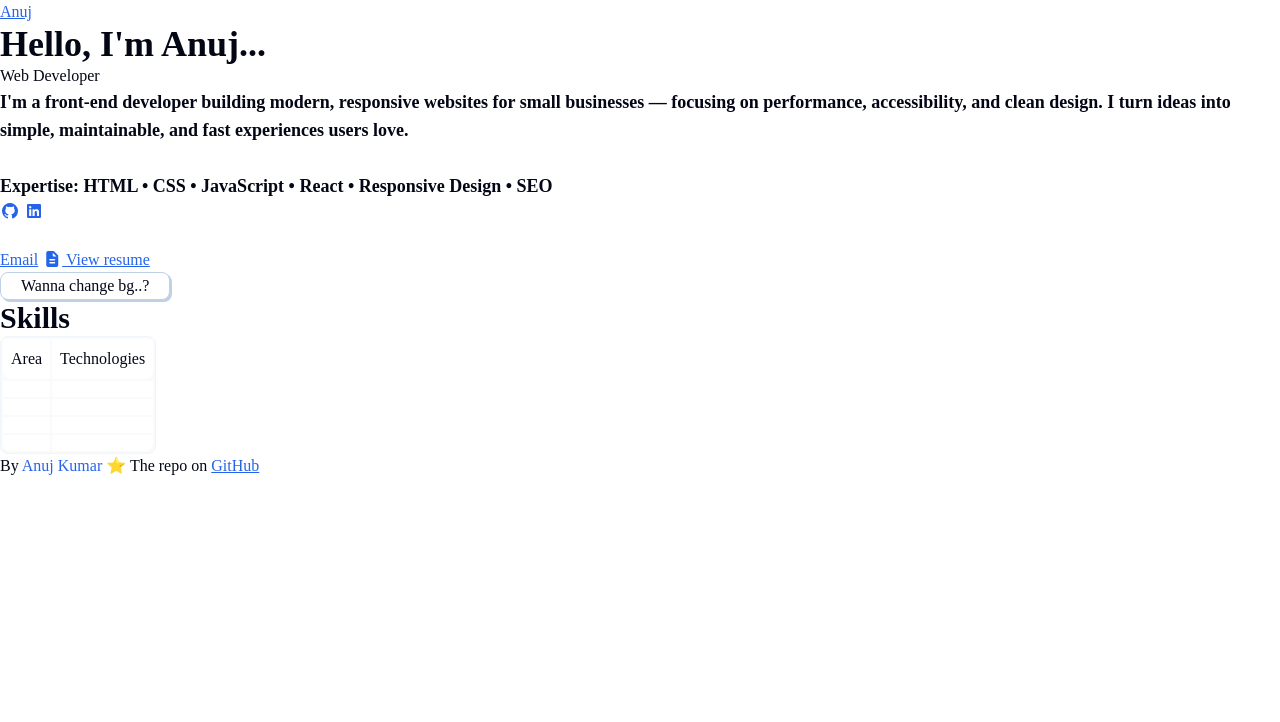
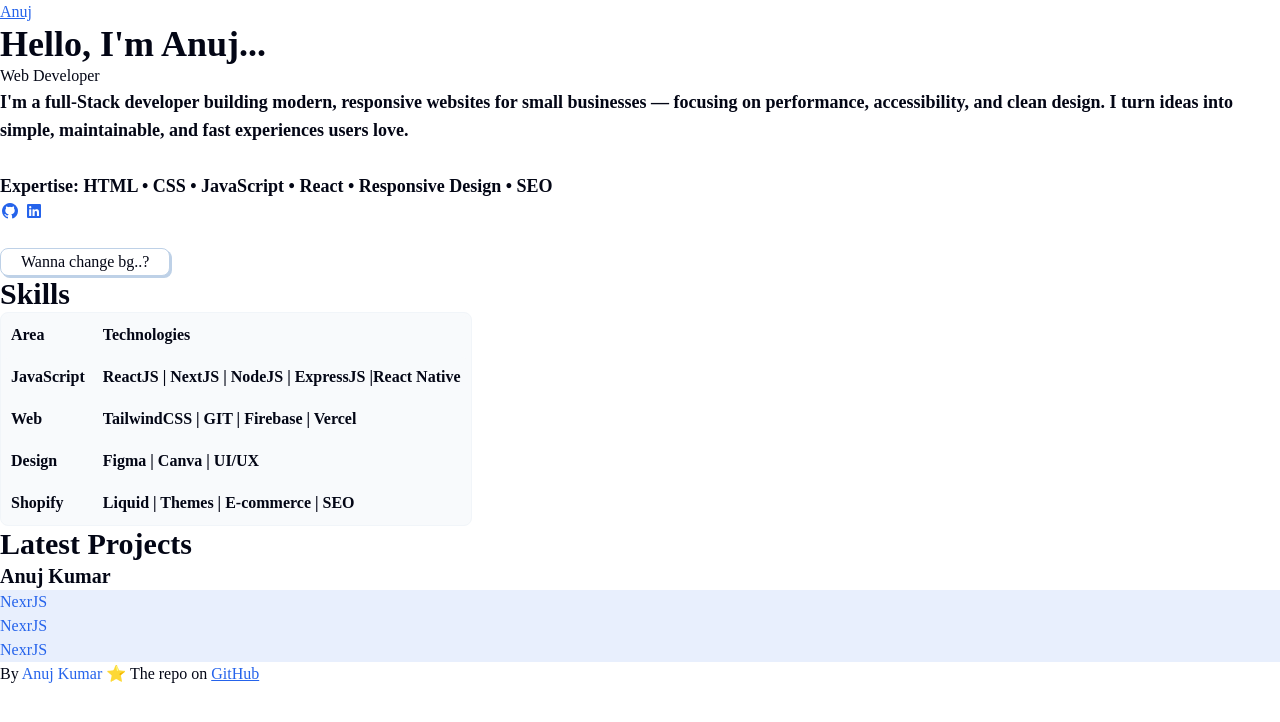
Before and after one commit to unpredictable-arcane/Portfolio-Prototype, a plain HTML site: page index.html in a window 1280 px wide. Drawn offline with Linux system fonts and the light colour scheme; a web font is replaced by a local one.

Commit message:
initial Commits

```diff
--- a/index.html
+++ b/index.html
@@ -23,7 +23,7 @@
 
             </div>
             <h5 class="intro-description">
-            I'm a front-end developer building modern, responsive websites for small businesses — focusing on performance, accessibility, and clean design. I turn ideas into simple, maintainable, and fast experiences users love.
+            I'm a full-Stack developer building modern, responsive websites for small businesses — focusing on performance, accessibility, and clean design. I turn ideas into simple, maintainable, and fast experiences users love.
 
             <br><br>
             <strong>Expertise:</strong> HTML • CSS • JavaScript • React • Responsive Design • SEO
@@ -33,8 +33,7 @@
             <a target="_blank" href="https://github.com/unpredictable-arcane"><i class="fa-brands fa-github"></i></a>
              <a target="_blank" href="https://linkedin.com/in/arcane-anuj"><i class="fa-brands fa-linkedin"></i></a>
              <br><br>
-            <a class="btn" href="mailto:arcane.anuj@gmail.com" target="_blank">Email</a>
-            <a class="btn secondary" href="resume.pdf" target="_blank" rel="noopener"><i class="fa-solid fa-file-lines"></i> View resume</a>
+
 
             </div>
 
@@ -54,29 +53,52 @@
             <table>
                 <thead>
                     <tr>
-                        <td>Area</td>
-                        <td>Technologies</td>
+                        <th>Area</th>
+                        <th>Technologies</th>
                     </tr>
                 </thead>
                 <tbody>
                     <tr>
-                        <td></td>
-                        <td></td>
+                        <th>JavaScript</th>
+                        <th>ReactJS | NextJS | NodeJS | ExpressJS |React Native</th>
                     </tr>
                     <tr>
-                        <td></td>
-                        <td></td>
+                        <th>Web</th>
+                        <th>TailwindCSS | GIT | Firebase | Vercel</th>
                     </tr>
                     <tr>
-                        <td></td>
-                        <td></td>
+                        <th>Design</th>
+                        <th>Figma | Canva | UI/UX</th>
                     </tr>
                     <tr>
-                        <td></td>
-                        <td></td>
+                        <th>Shopify</th>
+                        <th>Liquid | Themes | E-commerce | SEO</th>
                     </tr>
                 </tbody>
             </table>
+        </section>
+
+        <section>
+            <h2>Latest Projects</h2>
+            <div class="cards-grid">
+                <div class="project-card">
+                    <div>
+                        <h4>Anuj Kumar</h4>
+                        <div class="tech-list">
+                            <div class="card-button-secondary">
+                                <p>NexrJS</p>
+                            </div>
+                            <div class="card-button-secondary">
+                                <p>NexrJS</p>
+                            </div>
+                            <div class="card-button-secondary">
+                                <p>NexrJS</p>
+                            </div>
+                        </div>
+                        <p></p>
+                    </div>
+                </div>
+            </div>
         </section>
     </main>
     <footer>
```
